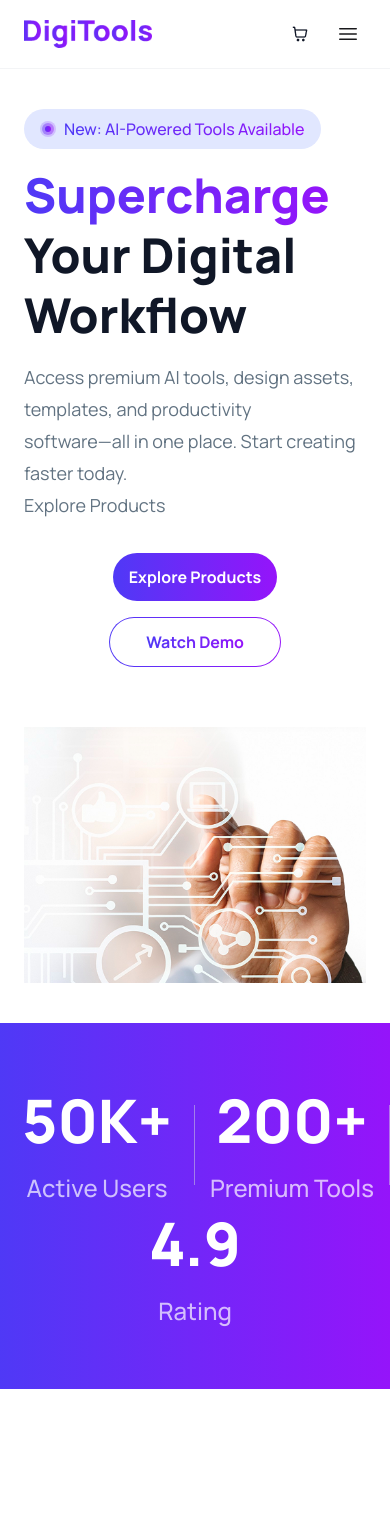
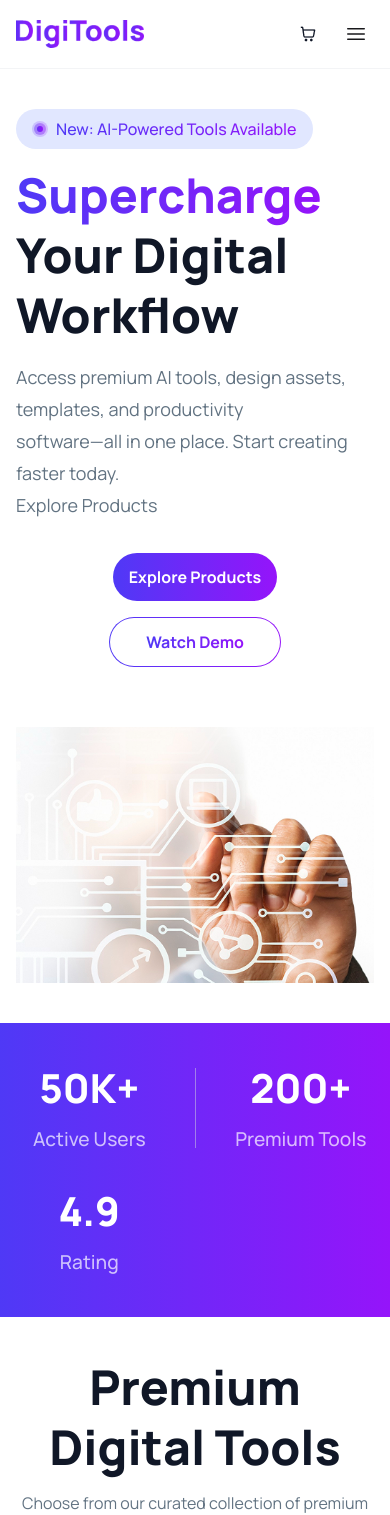
Before and after one commit to ZunaidChowdhury/a6-PH-DigiTools-Platform, a React (Vite) app: page / in a window 390 px wide. Shown: the top 1515 px of the page. Built offline with nearby package versions, Linux system fonts and the light colour scheme.

Commit message:
stats responsive  done

```diff
--- a/src/components/Hero.jsx
+++ b/src/components/Hero.jsx
@@ -8,7 +8,7 @@ const Hero = () => {
         // wrapper
         <div className='w-full py-10 tablet:py-15 bg-background'>
             {/* container  */}
-            <div className='max-w-300 mx-auto px-6 xl:px-0 grid grid-cols-1 lg:grid-cols-[minmax(0,40rem)_minmax(0,31.25rem)]  gap-15'>
+            <div className='max-w-300 mx-auto px-4 xl:px-0 grid grid-cols-1 lg:grid-cols-[minmax(0,40rem)_minmax(0,31.25rem)]  gap-15'>
                 {/* left  */}
                 <div className='w-full max-w-160 '>
                     {/* signal  */}
--- a/src/components/NavBar.jsx
+++ b/src/components/NavBar.jsx
@@ -16,7 +16,7 @@ const NavBar = ({ cartItems, setCurrentTab }) => {
     // wrapper
     <div className='sticky top-0 z-100 w-full py-4 bg-background border-b border-gray-100'>
       {/* container */}
-      <div className='max-w-300 mx-auto flex items-center justify-between px-6 xl:px-0'>
+      <div className='max-w-300 mx-auto flex items-center justify-between px-4 xl:px-0'>
         {/* brand logo */}
         <a href="/" className='w-32 tablet:w-45 shrink-0'>
           <img src={brandLogo} alt="site logo" />
--- a/src/components/Stats.jsx
+++ b/src/components/Stats.jsx
@@ -4,24 +4,27 @@ import React from 'react'
 const Stats = () => {
 
     return (
-        <div  className='w-full py-15 bg-brand-gradient'>
+        <div  className='w-full py-10 tablet:py-15 bg-brand-gradient'>
 
-            <div className='max-w-300 mx-auto flex items-center flex-wrap'>
-                <div className='flex flex-col items-center justify-center flex-1'>
-                    <h3 className='text-white text-[3.75rem] font-extrabold leading-tight mb-3'>50K+</h3>
-                    <p className='text-[#ffffffb2] text-[1.5rem] font-medium'>Active Users</p>
+            <div className='max-w-300 mx-auto px-4 xl:px-0 grid grid-cols-1 xs:grid-cols-[1fr_1px_1fr] md:grid-cols-[1fr_1px_1fr_1px_1fr] items-center gap-8'>
+
+                <div className='flex flex-col items-center justify-center flex-1 '>
+                    <h3 className='text-white text-[2.5rem] mt:text-[3.75rem] font-extrabold leading-tight mb-3'>50K+</h3>
+                    <p className='text-[#ffffffb2] text-[1.2rem] mt:text-[1.5rem] font-medium'>Active Users</p>
                 </div>
-                <div className="w-px h-20 bg-gray-300 opacity-50"></div>
+
+                <div className="hidden xs:block w-px h-20 bg-gray-300 opacity-50"></div>
 
                 <div className='flex flex-col items-center justify-center flex-1'>
-                    <h3 className='text-white text-[3.75rem] font-extrabold leading-tight mb-3'>200+</h3>
-                    <p className='text-[#ffffffb2] text-[1.5rem] font-medium'>Premium Tools</p>
+                    <h3 className='text-white text-[2.5rem] mt:text-[3.75rem] font-extrabold leading-tight mb-3'>200+</h3>
+                    <p className='text-[#ffffffb2] text-[1.2rem] mt:text-[1.5rem] font-medium'>Premium Tools</p>
                 </div>
-                <div className="w-px h-20 bg-gray-300 opacity-50"></div>
+
+                <div className="hidden md:block w-px h-20 bg-gray-300 opacity-50"></div>
 
                 <div className='flex flex-col items-center justify-center flex-1'>
-                    <h3 className='text-white text-[3.75rem] font-extrabold leading-tight mb-3'>4.9</h3>
-                    <p className='text-[#ffffffb2] text-[1.5rem] font-medium'>Rating</p>
+                    <h3 className='text-white text-[2.5rem] mt:text-[3.75rem] font-extrabold leading-tight mb-3'>4.9</h3>
+                    <p className='text-[#ffffffb2] text-[1.2rem] mt:text-[1.5rem] font-medium'>Rating</p>
                 </div>
             </div>
         </div>
--- a/src/index.css
+++ b/src/index.css
@@ -44,7 +44,10 @@ html {
     --breakpoint-xxs: 20rem;
     /* 380px    */
     --breakpoint-xs: 23.75rem;
+    /* 440px */
     --breakpoint-st: 27.5rem;
+
+    --breakpoint-mt: 32.5rem;
 
     --breakpoint-tablet: 36rem;
     /* 576px */
--- a/src/sections/Footer.jsx
+++ b/src/sections/Footer.jsx
@@ -28,8 +28,8 @@ const RenderQuickItem = ({ item }) => {
 
 const Footer = () => {
     return (
-        <footer className='w-full pt-30 pb-7.5 bg-[#101727]'>
-            <div className='max-w-300 mx-auto '>
+        <footer className='w-full pt-10 tablet:pt-30 pb-7.5 bg-[#101727]'>
+            <div className='max-w-300 mx-auto px-4 xl:px-0'>
 
                 <div className='grid grid-cols-1 md:grid-cols-2 lg:grid-cols-6 gap-8 mb-20'>
                     {/* brand info */}
--- a/src/sections/GetStarted.jsx
+++ b/src/sections/GetStarted.jsx
@@ -26,8 +26,8 @@ const stepsData = [
 
 const GetStarted = () => {
     return (
-        <div className='w-full py-30 bg-[#f9fafc]'>
-            <div className='max-w-300 mx-auto'>
+        <div className='w-full py-10 tablet:py-30 bg-[#f9fafc]'>
+            <div className='max-w-300 mx-auto px-4 xl:px-0'>
                 {/* section heading  */}
                 <div className='text-center '>
                     <h3 className='text-text-primary text-[3rem] font-extrabold mb-4 leading-tight'>Get Started in 3 Steps</h3>
--- a/src/sections/Pricing.jsx
+++ b/src/sections/Pricing.jsx
@@ -58,8 +58,8 @@ const pricingCardData = [
 
 const Pricing = () => {
     return (
-        <div id='pricing' className='w-full py-30 bg-background'>
-            <div className='max-w-300 mx-auto'>
+        <div id='pricing' className='w-full py-10 tablet:py-30 bg-background'>
+            <div className='max-w-300 mx-auto px-4 xl:px-0'>
                 {/* section heading  */}
                 <div className='text-center'>
                     <h3 className='text-text-primary text-[3rem] font-extrabold mb-4 leading-tight'>Simple, Transparent Pricing</h3>
--- a/src/sections/ProductsList.jsx
+++ b/src/sections/ProductsList.jsx
@@ -15,8 +15,8 @@ const ProductsList = ({ productsListPromise, addToCart, cartItems, processChecko
     // console.log('data: ', productsListData);
 
     return (
-        <div id='products' className='w-full py-30 bg-background'>
-            <div className='max-w-300 mx-auto'>
+        <div id='products' className='w-full py-10 tablet:py-30 bg-background'>
+            <div className='max-w-300 mx-auto px-4 xl:px-0'>
                 {/* section heading  */}
                 <div className='text-center'>
                     <h3 className='text-text-primary text-[3rem] font-extrabold mb-4 leading-tight'>Premium Digital Tools</h3>
--- a/src/sections/Transform.jsx
+++ b/src/sections/Transform.jsx
@@ -2,8 +2,8 @@ import React from 'react'
 
 const Transform = () => {
     return (
-        <div className='w-full py-30 bg-brand-gradient'>
-            <div className='max-w-300 mx-auto'>
+        <div className='w-full py-10 tablet:py-30 bg-brand-gradient'>
+            <div className='max-w-300 mx-auto px-4 xl:px-0'>
                 {/* section heading  */}
                 <div className='text-center'>
                     <h3 className='text-white text-[3rem] font-extrabold mb-4 leading-tight'>Ready to Transform Your Workflow?</h3>
```
